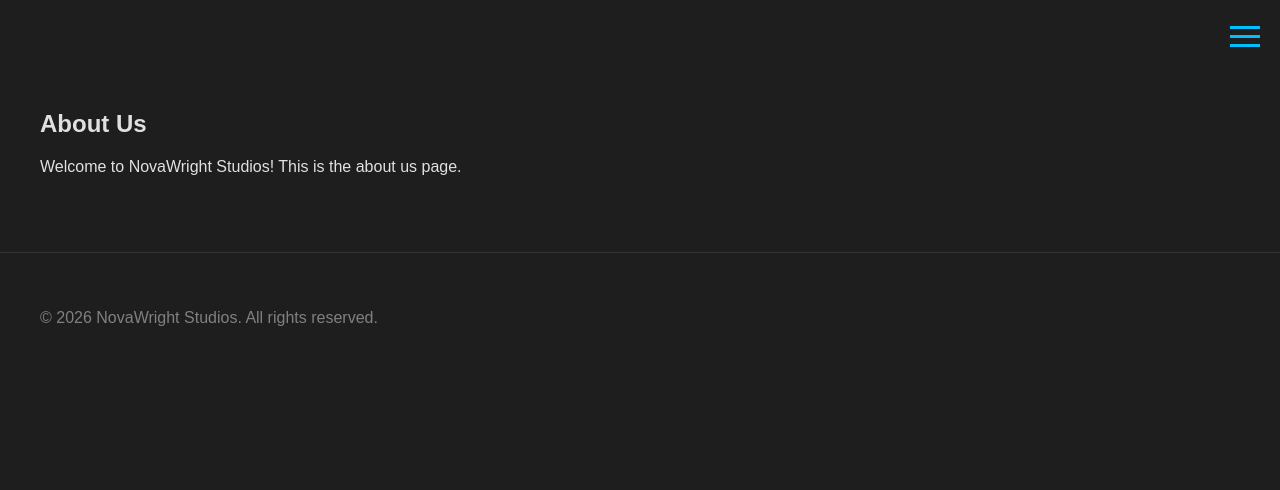
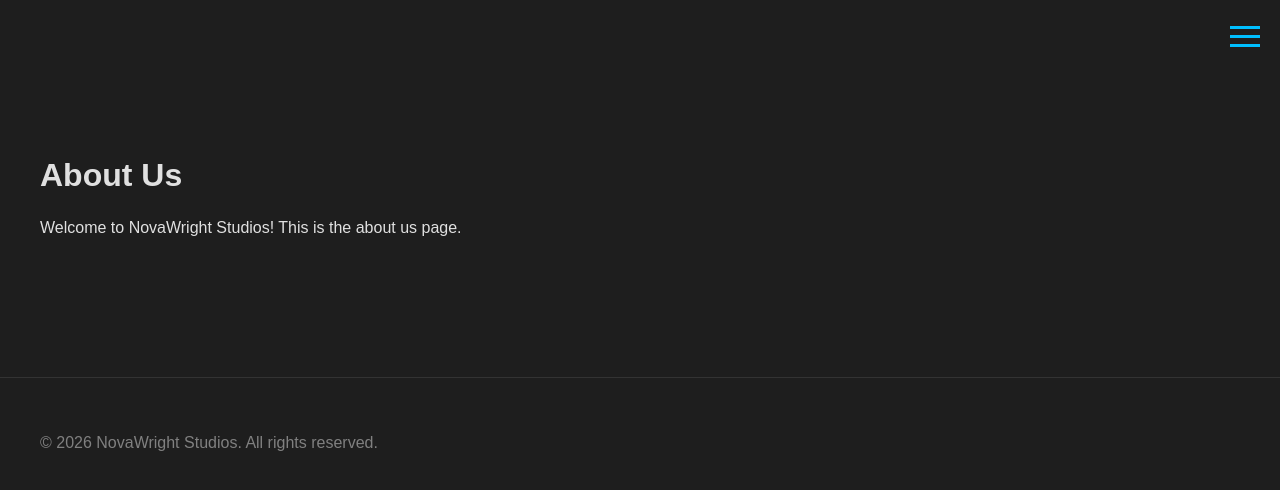
Before and after one commit to ScriptureExamined/NovawrightStudios, a Jekyll site: the page built from about.html, in a window 1280 px wide. Shown: the top 490 px of the page. Built offline with Jekyll 4.4.1, drawn with Linux system fonts in a browser that asks for light colours.

Commit message:
Update style.css

```diff
--- a/assets/css/style.css
+++ b/assets/css/style.css
@@ -510,3 +510,27 @@
         right: -260px;
     }
 }
+
+.page-content {
+    padding: 40px 0 60px;
+}
+
+.page-content h1 {
+    font-size: 2rem;
+    margin-bottom: 20px;
+}
+
+.page-content p {
+    line-height: 1.7;
+    max-width: 800px;
+}
+
+.flex-item h2 {
+    margin-top: 0;
+    margin-bottom: 10px;
+    color: #00BFFF;
+}
+
+.flex-item p {
+    line-height: 1.6;
+}
```
